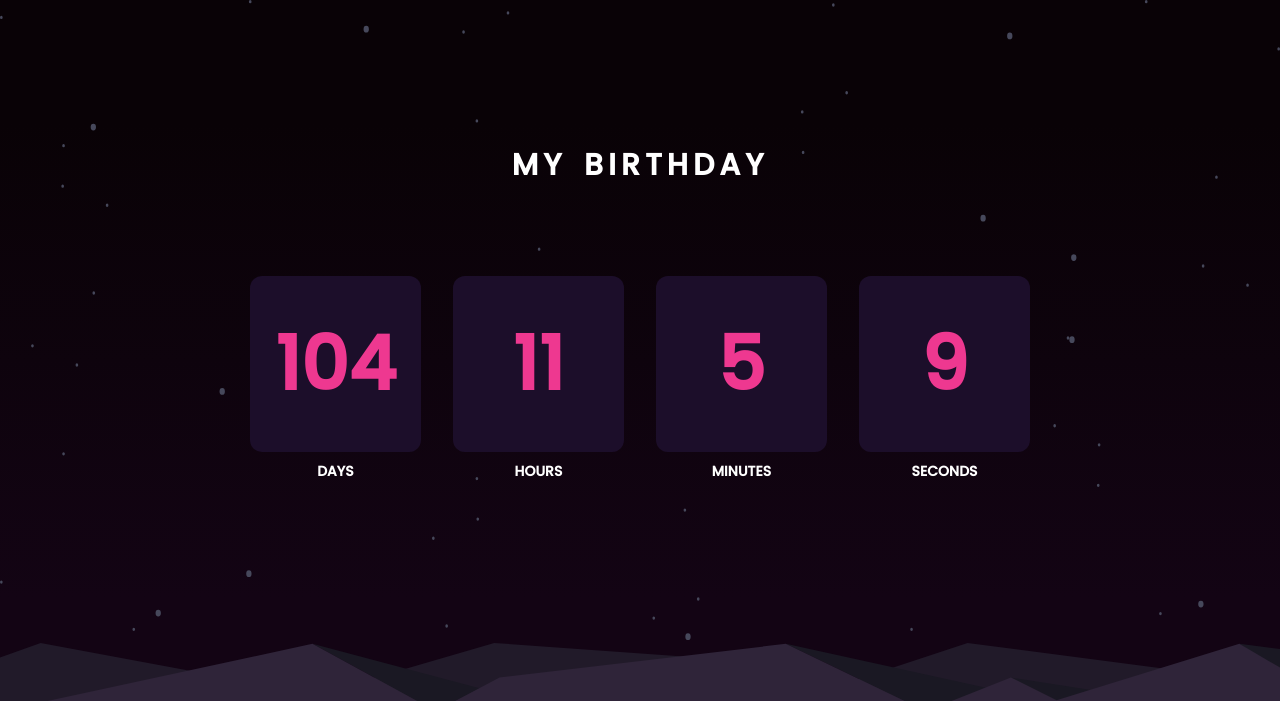
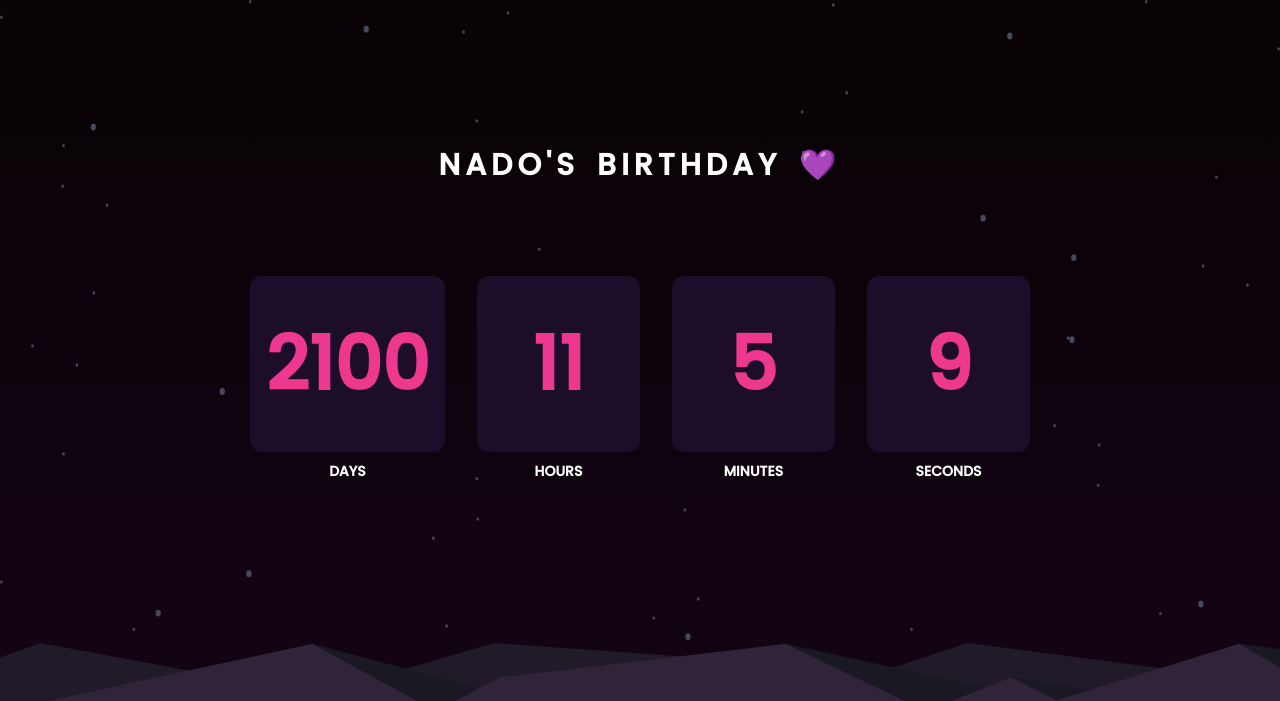
Before and after one commit to VinDazy/Countdown-Timer, a plain HTML site: page index.html in a window 1280 px wide. Shown: the top 701 px of the page. Drawn offline with Linux system fonts and the light colour scheme.

Commit message:
updated  for Nadine's birthday

```diff
--- a/index.html
+++ b/index.html
@@ -16,10 +16,10 @@ href="https://fonts.googleapis.com/css2?family=Inconsolata:wght@700&family=Outfi
  rel="stylesheet"
  />
 
-  <title>Frontend Mentor | Launch countdown timer</title>
+  <title>Launch countdown timer</title>
   <script>
     function updateTimer(){
-      const future=Date.parse('2023-07-07T00:00:00.000Z');
+      const future=Date.parse('2028-12-23T00:00:00.000Z');
       const now=new Date();
       const diff=future-now;
       const days=Math.floor(diff/(1000*60*60*24));
@@ -62,7 +62,7 @@ href="https://fonts.googleapis.com/css2?family=Inconsolata:wght@700&family=Outfi
   </div>
   <div class="counter">
     <div class="title">
-      My Birthday
+      Nado's Birthday 💜
     </div>
     <div class="cards">
       <div class="card">
@@ -107,7 +107,7 @@ href="https://fonts.googleapis.com/css2?family=Inconsolata:wght@700&family=Outfi
     Challenge by
      <a href="https://www.frontendmentor.io?ref=challenge"
      target="_blank">Frontend Mentor</a>.
-    Coded by <a href="https://github.com/VinDazy">VinDazy</a>.
+     Coded by <a href="https://github.com/VinDazy">VinDazy</a>.
   </div>
 </body>
 </html>
```
